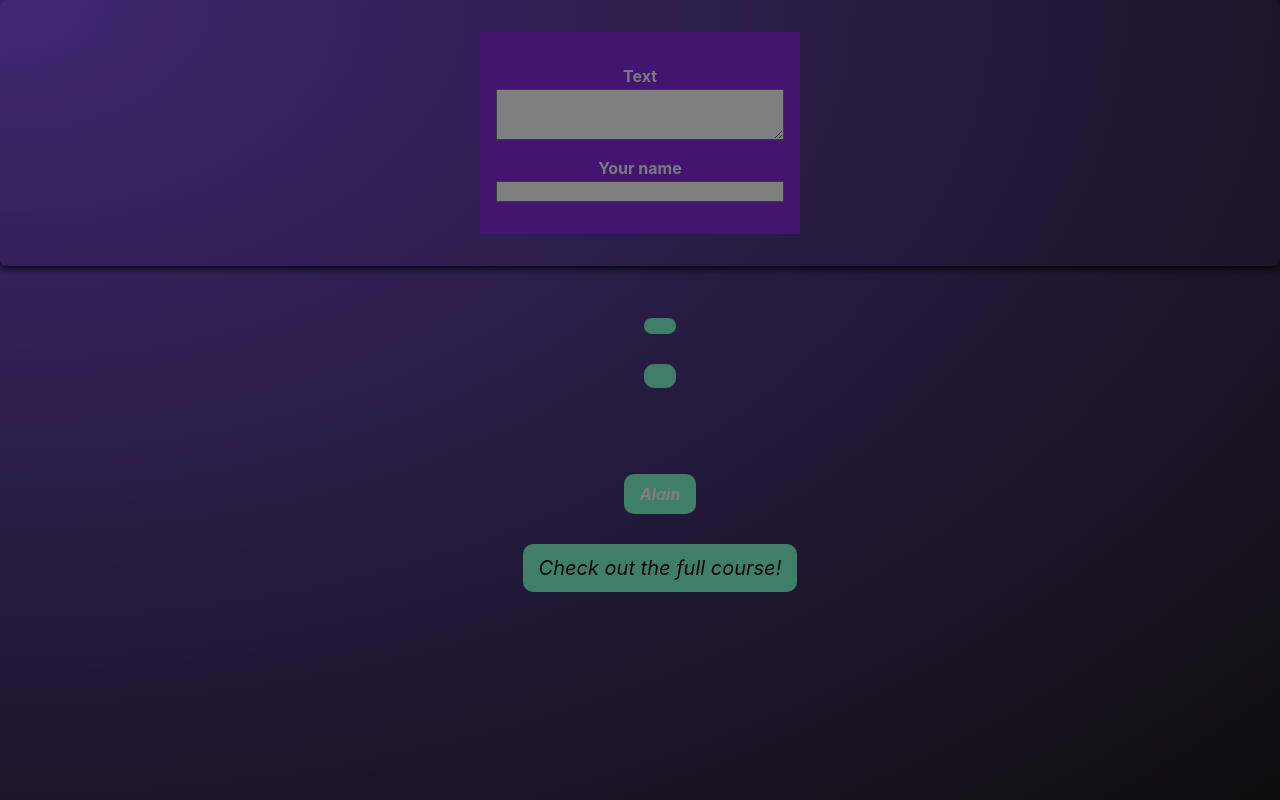
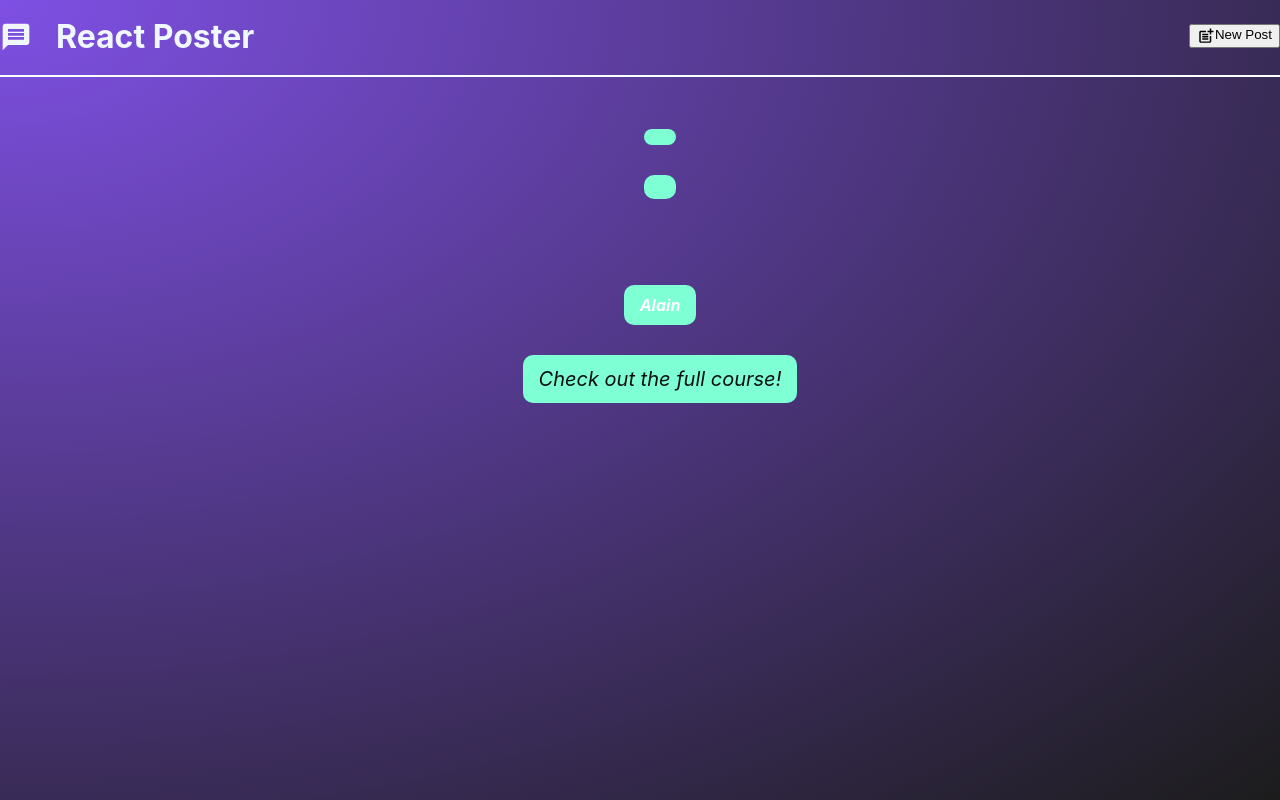
Before and after one commit to alainiranzi/Udemy-react, a React (Vite) app: page / in a window 1280 px wide. Built offline with nearby package versions, Linux system fonts and the light colour scheme.

Commit message:
adding shared header& more state management

```diff
--- a/package.json
+++ b/package.json
@@ -11,7 +11,8 @@
   },
   "dependencies": {
     "react": "^19.2.0",
-    "react-dom": "^19.2.0"
+    "react-dom": "^19.2.0",
+    "react-icons": "^5.5.0"
   },
   "devDependencies": {
     "@eslint/js": "^9.39.1",
--- a/src/App.jsx
+++ b/src/App.jsx
@@ -1,11 +1,27 @@
+import { useState } from "react";
 import PostList from "./components/PostsList";
-
+import MainHeader from "./components/MainHeader";
 
 function App() {
+    const [modalIsVisible, setModalIsVisible] = useState(false);
+
+    function showModalHandler() {
+      setModalIsVisible(true);
+    }
+
+    function hideModalHandler() {
+    setModalIsVisible(false);
+  }
   return (
+    <>
+    <MainHeader onCreatePost={showModalHandler}/>
     <main>
-      <PostList />
+      <PostList
+      isPosting={modalIsVisible}
+      onStopPosting={hideModalHandler}
+      />
     </main>
+    </>
   );
 }
 
--- a/src/components/MainHeader.jsx
+++ b/src/components/MainHeader.jsx
@@ -0,0 +1,22 @@
+import { MdPostAdd, MdMessage } from 'react-icons/md';
+
+import classes from './MainHeader.module.css';
+
+function MainHeader({ onCreatePost }) {
+    return (
+        <header className={classes.header}>
+            <h1 className={classes. logo}>
+                <MdMessage />
+                React Poster
+            </h1>
+            <p>
+                <button className={classes.button} onClick={onCreatePost}>
+                    <MdPostAdd size={18} />
+                    New Post
+                    </button>
+                    </p>
+                    </header>
+    );
+}
+
+export default MainHeader;
--- a/src/components/MainHeader.module.css
+++ b/src/components/MainHeader.module.css
@@ -0,0 +1,20 @@
+.header {
+text-align: center;
+display: flex;
+justify-content: space-between;
+align-items: center;
+border-bottom: 2px solid white;
+}
+
+.logo {
+    font-size: 2rem;
+    display: flex;
+    gap: 1.5rem;
+    align-items: center;
+    color:aliceblue
+}
+
+.button {
+    display: inline-flex;
+
+}
--- a/src/components/PostsList.jsx
+++ b/src/components/PostsList.jsx
@@ -4,14 +4,11 @@
 import Modal from './Modal';
 import classes from './PostList.module.css';
 
-function PostList() {
-  const [modalIsVisible, setModalIsVisible] = useState(true);
+function PostList({isPosting, onStopPosting }) {
   const [enteredBody, setEnteredBody] = useState('');
   const [enteredAuthor, setEnteredAuthor] = useState('');
 
-  function hideModalHandler() {
-    setModalIsVisible(false);
-  }
+
 
   function bodyChangeHandler(event) {
     setEnteredBody(event.target.value);
@@ -24,8 +21,8 @@
 
      return (
       <>
-      {modalIsVisible && (
-     <Modal onClose={hideModalHandler}>
+      {isPosting && (
+     <Modal onClose={onStopPosting}>
         <NewPost
           onBodyChange={bodyChangeHandler}
           onAuthorChange={authorChangeHandler}
```
Also changed, not shown: 1 other file (tests, documents, lock files or other folders).
